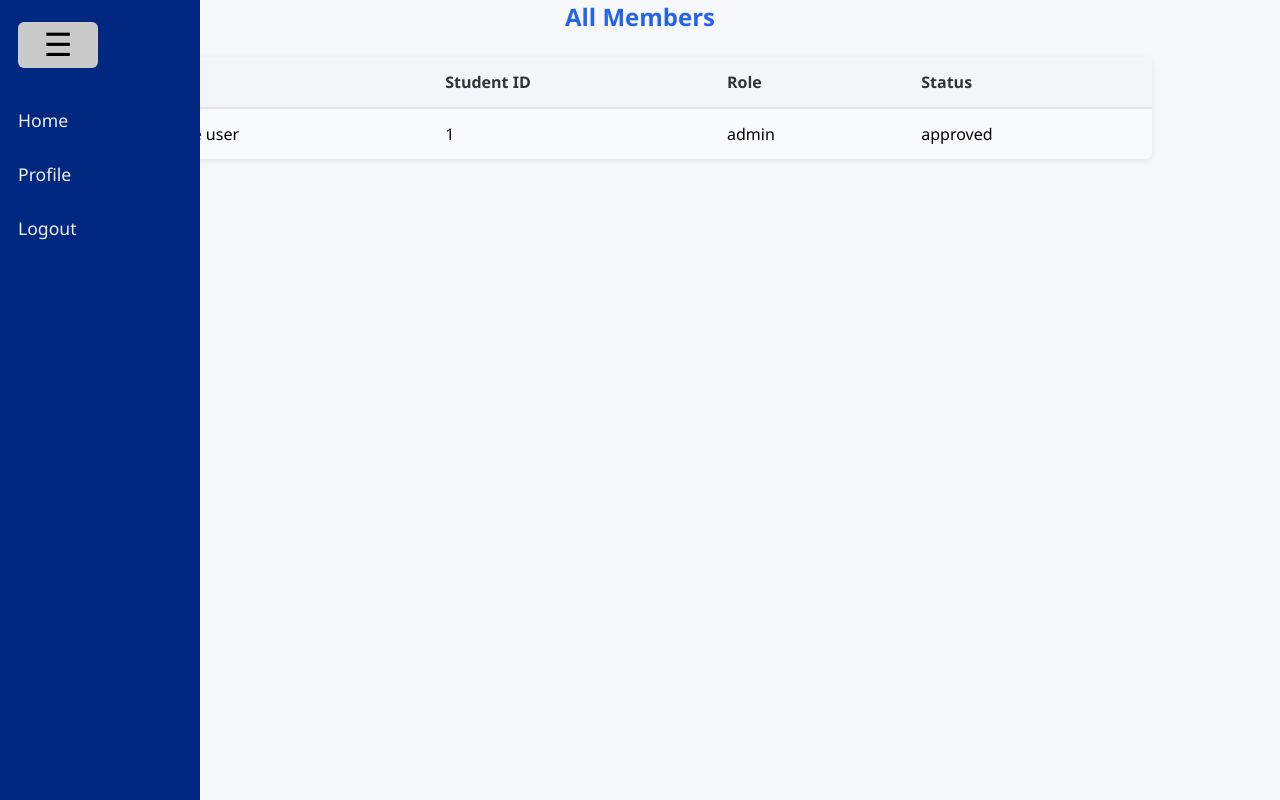
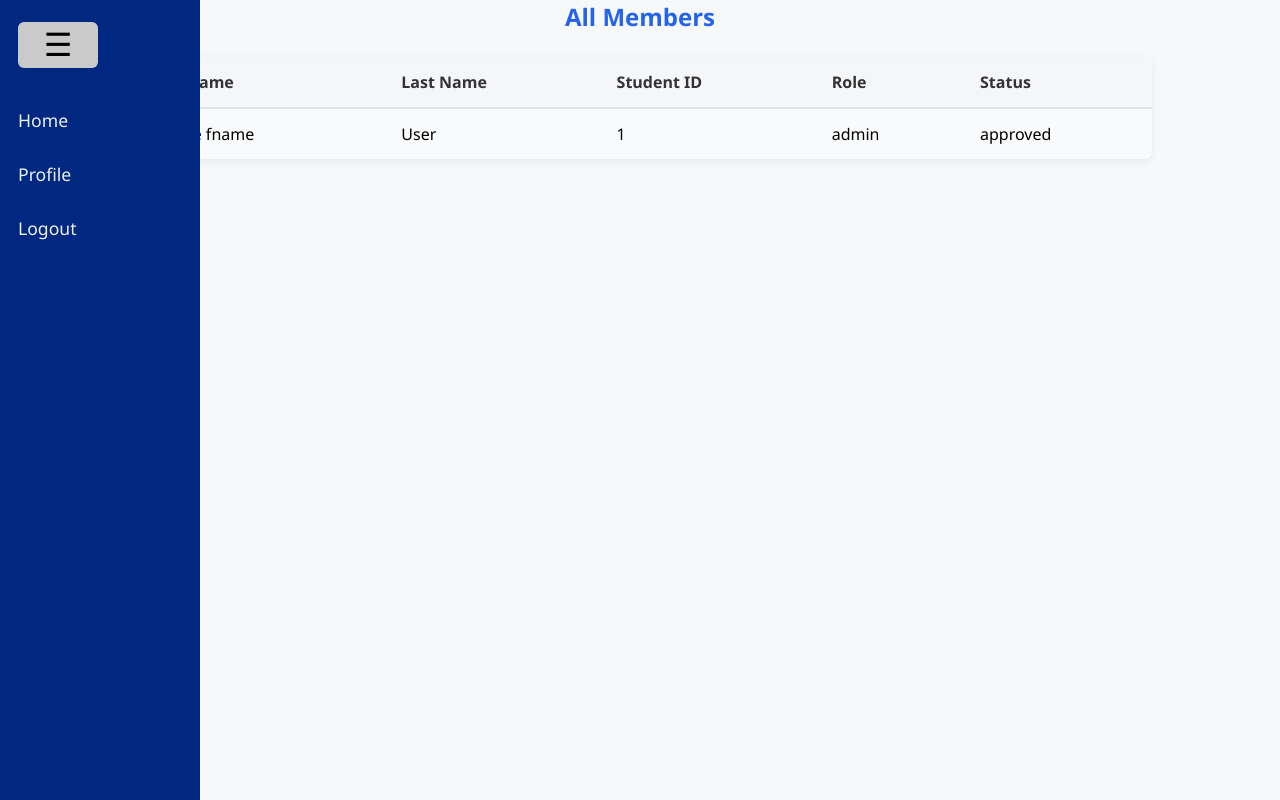
Before and after one commit to JasonVBN/hourstracker, a Flask app: template templates/roster.html in a window 1280 px wide. Run offline with Flask 3, Linux system fonts and the light colour scheme; the template is opened without the code that fills it: most values are stand-ins (such as "Sample title", 1, 10 or a date in 2020).

Commit message:
separate first & last name

```diff
--- a/app.py
+++ b/app.py
@@ -125,14 +125,14 @@ def pending_entries():
     t1 = time.time()
     pending_list = runquery("""SELECT en.id, en.hours, en.mimetype, en.status,
                             events.name AS event_name, events.date,
-                            users.name AS user_name, users.sid
+                            users.fname AS user_fname, users.lname AS user_lname, users.sid
                             FROM entries AS en
                             JOIN events ON en.event_id = events.id
                             JOIN users ON en.user_id = users.id
                             WHERE en.status = 'pending'""")
     past_list = runquery("""SELECT en.id, en.hours, en.mimetype, en.status,
                             events.name AS event_name, events.date,
-                            users.name AS user_name, users.sid
+                            users.fname AS user_fname, users.lname AS user_lname, users.sid
                             FROM entries AS en
                             JOIN events ON en.event_id = events.id
                             JOIN users ON en.user_id = users.id
@@ -155,16 +155,6 @@ def deny_entry(id: int):
     print(f"[app/deny_entry] Denying entry ID: {id}")
     runquery("UPDATE entries SET status = 'denied' WHERE id = %s", (id,))
     return redirect('/entries/pending')
-
-# @app.route('/query', methods=['POST'])
-# def query():
-
-#     return render_template('index.html',
-#                            user=session.get('userinfo'),
-#                            allusers=getallusers(),
-#                            events=getallevents(),
-
-#                            )
 
 @app.route('/events')
 def events():
@@ -227,11 +217,12 @@ def deny(id: int):
 
 @app.route('/admin/request/submit', methods=['POST'])
 def adminrequestsubmit():
-    name = request.form.get('name')
+    fname = request.form.get('fname')
+    lname = request.form.get('lname')
     sid = request.form.get('sid')
 
     # is it safe to assume user still logged in?
-    addnewadmin(session['email'], name)
+    addnewadmin(session['email'], fname, lname, sid)
     userinfo = getuserinfo(session['email'])
 
     session['userinfo'] = userinfo
@@ -249,11 +240,11 @@ def memberjoin():
         return jsonify({"error": "All fields are required"}), 400
 
     # is it safe to assume user still logged in?
-    runquery('''INSERT INTO users (email, name, sid, status, role)
-            VALUES (%s, %s, %s, 'approved', 'member')
+    runquery('''INSERT INTO users (email, fname, lname, sid, status, role)
+            VALUES (%s, %s, %s, %s, 'approved', 'member')
             ON DUPLICATE KEY UPDATE
-            name=VALUES(name), sid=VALUES(sid), status='approved', role='member' ''',
-              (session['email'], f'{fname} {lname}', sid))
+            fname=VALUES(fname), lname=VALUES(lname), sid=VALUES(sid), status='approved', role='member' ''',
+              (session['email'], fname, lname, sid))
 
     userinfo = getuserinfo(session['email'])
     session['userinfo'] = userinfo
@@ -291,19 +282,19 @@ def exportxlsx():
                       FROM events''')
 
     columnidx = {}
-    r1 = ["Name", "Student ID", "Email", "TOTAL HOURS"]
-    r2 = ["", "", "", ""]
+    r1 = ["First Name", "Last Name", "Student ID", "Email", "TOTAL HOURS"]
+    r2 = ["", "", "", "", ""]
     for ev in events:
         r1.append(ev['name'])
         r2.append(ev['date'])
         columnidx[ev['id']] = len(r1) - 1  # Store the index of the event in the header row
     ws.append(r1)
     ws.append(r2)
-    users = runquery('''SELECT id, name, sid, email FROM users''')
+    users = runquery('''SELECT id, fname, lname, sid, email FROM users''')
 
-    data = {u['id'] : [u['name'], u['sid'], u['email'], 0] + [0]*len(events) for u in users}
-    # userid : [name, sid, email, ...]
-
+    data = {u['id'] : [u['fname'], u['lname'], u['sid'], u['email'], 0] + [0]*len(events) for u in users}
+    # userid : [fname, lname, sid, email, ...]
+    print(data)
     entries = runquery('''
                        SELECT * FROM entries
                        WHERE status="approved"
@@ -313,7 +304,7 @@ def exportxlsx():
     for en in entries:
         uid = en['user_id']
         event_id = en['event_id']
-        data[uid][3] += en['hours']
+        data[uid][4] += en['hours']
         if event_id in columnidx:
             col_idx = columnidx[event_id]
             data[uid][col_idx] += en['hours']
@@ -397,9 +388,9 @@ def editbio():
 
 @app.route('/profile/<int:id>')
 def profile(id: int):
-    user = runquery("SELECT name,bio FROM users WHERE id = %s", (id,))[0]
+    user = runquery("SELECT fname,lname,bio FROM users WHERE id = %s", (id,))[0]
     return render_template('profile-other.html',
-                           name=user['name'],
+                           name=user['fname']+' '+user['lname'],
                            bio=user['bio'],
     )
 
--- a/db.py
+++ b/db.py
@@ -108,14 +108,14 @@ def getuserinfo(email: str):
     print(f"[db/getuserinfo] User fetched: {info}")
     return info
 
-def addnewadmin(email: str, name: str):
+def addnewadmin(email: str, fname: str, lname: str, sid: str):
     conn = mysql.connector.connect(**config)
     cursor = conn.cursor()
-    cursor.execute("""INSERT INTO users (email, name, status, role)
-                    VALUES (%s, %s, %s, 'admin')
+    cursor.execute("""INSERT INTO users (email, fname, lname, sid, status, role)
+                    VALUES (%s, %s, %s, %s, %s, 'admin')
                     ON DUPLICATE KEY UPDATE
-                    name=VALUES(name), status='pending', role='admin';""",
-                       (email, name, 'pending'))
+                    fname=VALUES(fname), lname=VALUES(lname), sid=VALUES(sid), status='pending', role='admin';""",
+                       (email, fname, lname, sid, 'pending'))
     conn.commit()
     cursor.close()
     conn.close()
--- a/templates/askname.html
+++ b/templates/askname.html
@@ -16,8 +16,10 @@
     </div>
     <form id="admin-form" action="/admin/request/submit" method="post" style="display:none;">
         <h2>Request to join admins</h2>
-        <label>Name:</label>
-        <input type="text" name="name" placeholder="Enter your name" required>
+        <label>First Name:</label>
+        <input type="text" name="fname" placeholder="Enter your first name" required>
+        <label>Last Name:</label>
+        <input type="text" name="lname" placeholder="Enter your last name" required>
         <label>Student ID:</label>
         <input type="text" name="sid" placeholder="Enter your student ID" required>
         <input type="submit" value="Submit request">
--- a/templates/entries.html
+++ b/templates/entries.html
@@ -49,7 +49,7 @@
         </tr>
         {% for entry in pending_entries %}
             <tr>
-                <td>{{entry['user_name']}} ({{entry['sid']}})</td>
+                <td>{{entry['user_fname']}} ({{entry['sid']}})</td>
                 <td>{{ entry['event_name'] }}</td>
                 <td>{{ entry['date'] }}</td>
                 <td>{{ entry['hours'] }}</td>
@@ -85,7 +85,7 @@
         </tr>
         {% for entry in past_entries %}
             <tr>
-                <td>{{entry['user_name']}} ({{entry['sid']}})</td>
+                <td>{{entry['user_fname']}} ({{entry['sid']}})</td>
                 <td>{{ entry['event_name'] }}</td>
                 <td>{{ entry['date'] }}</td>
                 <td>{{ entry['hours'] }}</td>
--- a/templates/index.html
+++ b/templates/index.html
@@ -39,7 +39,7 @@
                 {% if user['status']=='approved' %}
                     <h3>Approved admins:</h3>
                     {% for u in allusers | selectattr('status','equalto','approved') | selectattr('role','equalto','admin') %}
-                        <p><a class="profile-link" href="/profile/{{ u['id'] }}">{{ u['name'] }}</a> ({{ u['email'] }})
+                        <p><a class="profile-link" href="/profile/{{ u['id'] }}">{{ u['fname']+' '+u['lname'] }}</a> ({{ u['email'] }})
                         <a class="btn communist" href="/admin/kick/{{ u['id'] }}">Kick</a>
                         </p>
                     {% endfor %}
@@ -47,7 +47,7 @@
                     <h3>Pending requests:</h3>
                     {% for u in allusers | selectattr('status','equalto','pending') %}
                         <li>
-                            {{ u['name'] }} ({{ u['email'] }})
+                            {{ u['fname']+' '+u['lname'] }} ({{ u['email'] }})
                             <a class="btn green"
                                 href="/admin/accept/{{ u['id'] }}">accept</a>
                             <a class="btn communist"
--- a/templates/roster.html
+++ b/templates/roster.html
@@ -38,14 +38,16 @@
     <h2 style='text-align:center;'>All Members</h2>
     <table>
         <tr>
-            <th>Name</th>
+            <th>First Name</th>
+            <th>Last Name</th>
             <th>Student ID</th>
             <th>Role</th>
             <th>Status</th>
         </tr>
         {% for u in users %}
             <tr>
-                <td>{{ u['name'] }}</td>
+                <td>{{ u['fname'] }}</td>
+                <td>{{ u['lname'] }}</td>
                 <td>{{ u['sid'] }}</td>
                 <td>{{ u['role'] }}</td>
                 <td>{{ u['status'] }}</td>
```
Also changed, not shown: templates/profile.html (+5 -5 lines).
